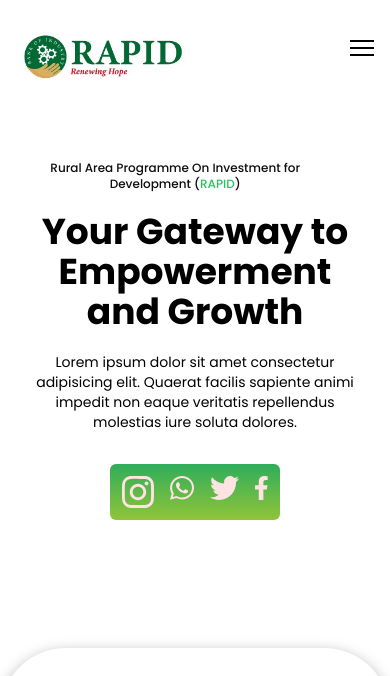
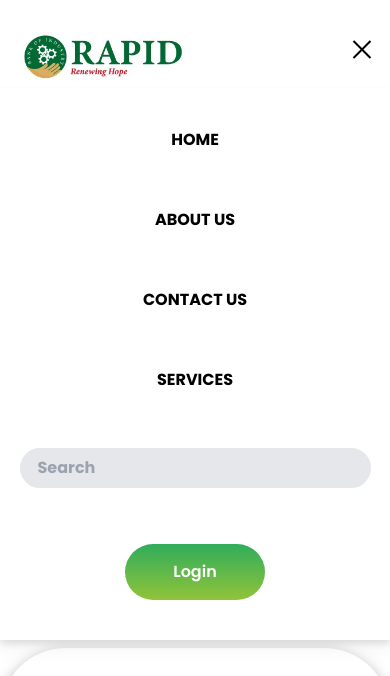
Before and after one commit to milanochi/rapid, a website built with Vite: page index.html in a window 390 px wide. Both pictures are taken after a click on the button 362 px from the left and 52 px from the top of the page. Shown: the top 676 px of the page. Built offline with nearby package versions, Linux system fonts and the light colour scheme; files whose address does not match are found by name.

Commit message:
responsive

```diff
--- a/index.html
+++ b/index.html
@@ -10,6 +10,7 @@
 </head>
 
 <body>
+  <script defer src="main.js" type="module"></script>
   <!--NAVBAR-->
   <nav class="relative p-4">
     <div class="container mx-auto flex items-center justify-between space-x-6">
@@ -55,8 +56,16 @@
         class="absolute flex-col items-center hidden self-end py-10 mt-10 space-y-14 font-bold bg-white sm:w-auto sm:self-center top-12 left-0 right-0 drop-shadow-lg">
         <a href="index.html">HOME</a>
         <a href="aboutUs.html">ABOUT US</a>
-        <a href="index2.html">EVENTS</a>
-        <a href="blogs.html">BLOGS</a>
+        <a href="index2.html">CONTACT US</a>
+        <a href="blogs.html">SERVICES</a>
+        <div>
+          <input
+            class="bg-gray-200 appearance-none border-2 border-gray-200 py-2 px-4 text-gray-700 leading-tight focus:outline-none focus:bg-white focus:border-purple-500 rounded-full"
+            id="inline-full-name" type="text" placeholder="Search">
+        </div>
+        <a href="#"><button
+            class="relative gradient py-4  text-md text-white font-semibold rounded-full px-12">Login</button>
+        </a>
       </div>
     </div>
   </nav>
--- a/main.js
+++ b/main.js
@@ -1,24 +1,8 @@
-import './style.css'
-import javascriptLogo from './javascript.svg'
-import viteLogo from '/vite.svg'
-import { setupCounter } from './counter.js'
+const btn = document.getElementById('menu-btn');
+const nav = document.getElementById('menu');
 
-document.querySelector('#app').innerHTML = `
-  <div>
-    <a href="https://vitejs.dev" target="_blank">
-      <img src="${viteLogo}" class="logo" alt="Vite logo" />
-    </a>
-    <a href="https://developer.mozilla.org/en-US/docs/Web/JavaScript" target="_blank">
-      <img src="${javascriptLogo}" class="logo vanilla" alt="JavaScript logo" />
-    </a>
-    <h1>Hello Vite!</h1>
-    <div class="card">
-      <button id="counter" type="button"></button>
-    </div>
-    <p class="read-the-docs">
-      Click on the Vite logo to learn more
-    </p>
-  </div>
-`
-
-setupCounter(document.querySelector('#counter'))
+btn.addEventListener('click', () => {
+  btn.classList.toggle('open')
+  nav.classList.toggle('flex')
+  nav.classList.toggle('hidden')
+})
```
